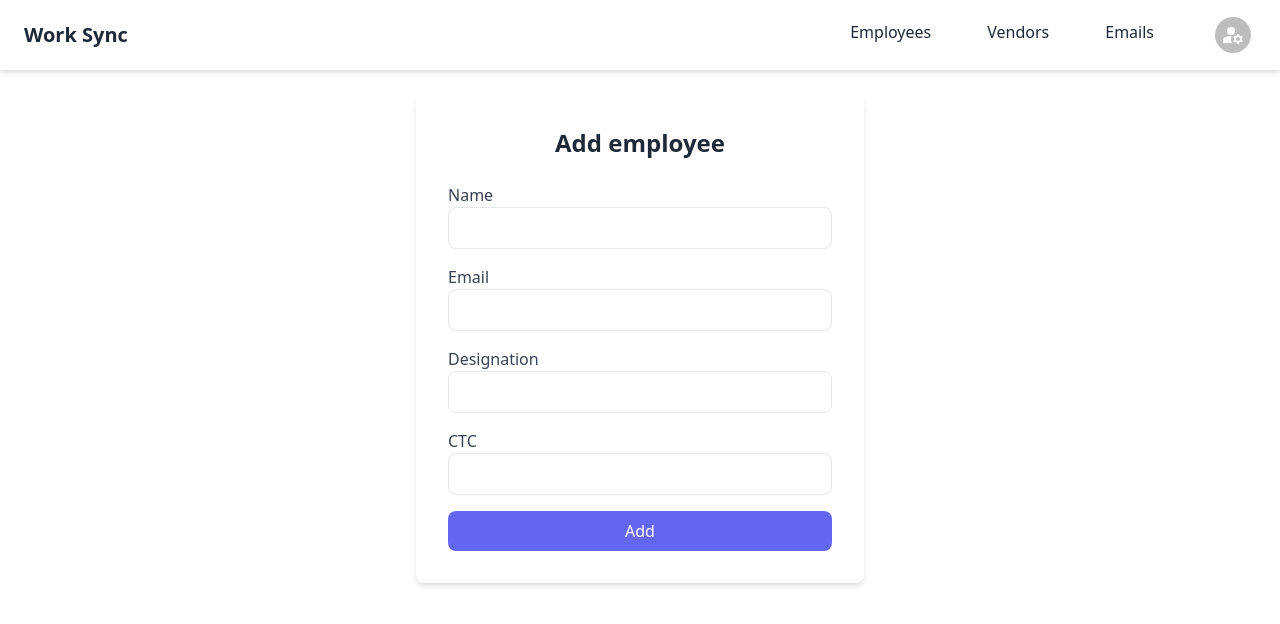
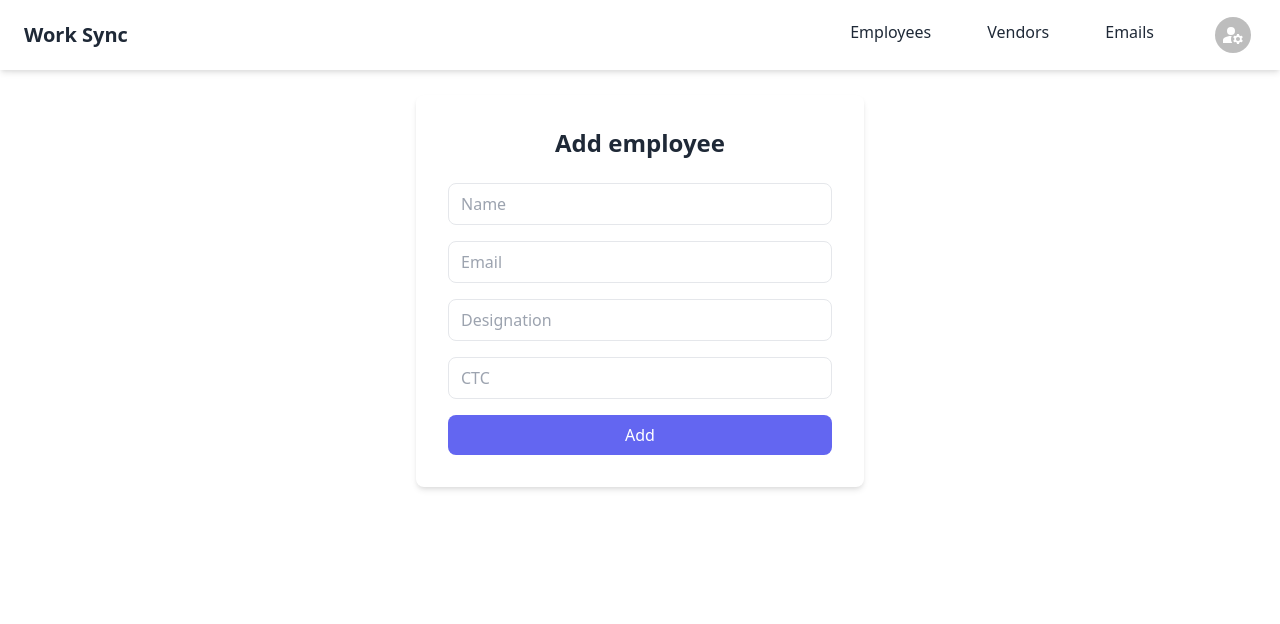
Before and after one commit to Sachin2310/work-sync-frontend, a React (Vite) app: page /employee-form in a window 1280 px wide. Shown: the top 624 px of the page. Built offline with nearby package versions, Linux system fonts and the light colour scheme; sample sign-in values are in the browser's storage.

Commit message:
feat: removed labels with placeholder

```diff
--- a/src/components/DataForm.jsx
+++ b/src/components/DataForm.jsx
@@ -70,39 +70,33 @@ const Form = ({ userform, onClose }) => {
         </h2>
         <div>
           <div className="mb-4">
-            <label htmlFor="name" className="block text-gray-700">
-              Name
-            </label>
             <input
               type="text"
               name="name"
               onChange={handleChange}
               className="w-full px-3 py-2 border rounded-lg focus:outline-none focus:border-indigo-500"
+              placeholder="Name"
               required
             />
           </div>
           <div className="mb-4">
-            <label htmlFor="email" className="block text-gray-700">
-              Email
-            </label>
             <input
               type="email"
               name="email"
               onChange={handleChange}
               className="w-full px-3 py-2 border rounded-lg focus:outline-none focus:border-indigo-500"
+              placeholder="Email"
               required
             />
           </div>
           {userform === "vendor" && (
             <div className="mb-4">
-              <label htmlFor="upi" className="block text-gray-700">
-                UPI
-              </label>
               <input
                 type="text"
                 name="upi"
                 onChange={handleChange}
                 className="w-full px-3 py-2 border rounded-lg focus:outline-none focus:border-indigo-500"
+                placeholder="UPI"
                 required
               />
             </div>
@@ -110,26 +104,22 @@ const Form = ({ userform, onClose }) => {
           {userform === "employee" && (
             <>
               <div className="mb-4">
-                <label htmlFor="designation" className="block text-gray-700">
-                  Designation
-                </label>
                 <input
                   type="text"
                   name="designation"
                   onChange={handleChange}
                   className="w-full px-3 py-2 border rounded-lg focus:outline-none focus:border-indigo-500"
+                  placeholder="Designation"
                   required
                 />
               </div>
               <div className="mb-4">
-                <label htmlFor="CTC" className="block text-gray-700">
-                  CTC
-                </label>
                 <input
                   type="number"
                   name="CTC"
                   onChange={handleChange}
                   className="w-full px-3 py-2 border rounded-lg focus:outline-none focus:border-indigo-500"
+                  placeholder="CTC"
                   required
                 />
               </div>
--- a/src/components/Home.jsx
+++ b/src/components/Home.jsx
@@ -1,7 +1,7 @@
 const Home = () => {
   return (
     <div className="mt-20">
-      <p>
+      <p className="text-center text-gray-800">
         The application is designed to manage employee and vendor data
         efficiently, ensuring accurate record-keeping. It includes robust
         features for saving employee and vendor information. Additionally, the
--- a/src/components/LoginForm.jsx
+++ b/src/components/LoginForm.jsx
@@ -58,7 +58,7 @@ const LoginForm = ({ isSignUp }) => {
   return (
     <form
       onSubmit={handleClick}
-      className="bg-white p-8 rounded-lg shadow-md w-full max-w-md mx-auto mt-20"
+      className="bg-white p-8 rounded-lg shadow-md w-full max-w-md mx-auto mt-24"
     >
       <h2 className="text-2xl flex justify-center font-bold mb-6 text-gray-800">
         {" "}
@@ -66,39 +66,33 @@ const LoginForm = ({ isSignUp }) => {
       </h2>
       {isSignUp && (
         <div className="mb-4">
-          <label htmlFor="name" className="block text-gray-700">
-            Name
-          </label>
           <input
             type="text"
             name="name"
             onChange={handleChange}
             className="w-full px-3 py-2 border rounded-lg focus:outline-none focus:border-indigo-500"
+            placeholder="Name"
             required
           />
         </div>
       )}
       <div className="mb-4">
-        <label htmlFor="email" className="block text-gray-700">
-          Email
-        </label>
         <input
           type="email"
           name="email"
           onChange={handleChange}
           className="w-full px-3 py-2 border rounded-lg focus:outline-none focus:border-indigo-500"
+          placeholder="Email"
           required
         />
       </div>
       <div className="mb-4">
-        <label htmlFor="password" className="block text-gray-700">
-          Password
-        </label>
         <input
           type="password"
           name="password"
           onChange={handleChange}
           className="w-full px-3 py-2 border rounded-lg focus:outline-none focus:border-indigo-500"
+          placeholder="Password"
           required
         />
       </div>
```
